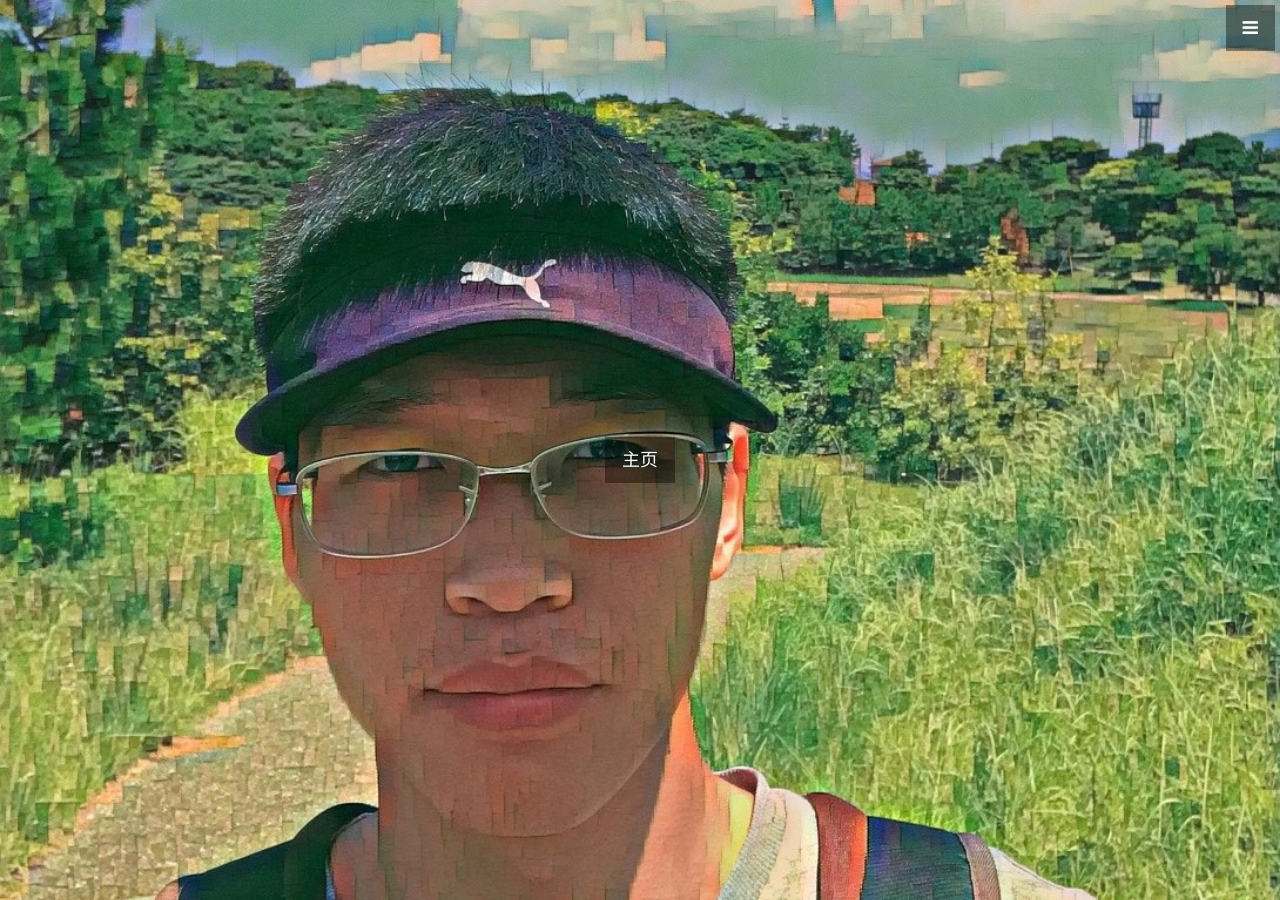
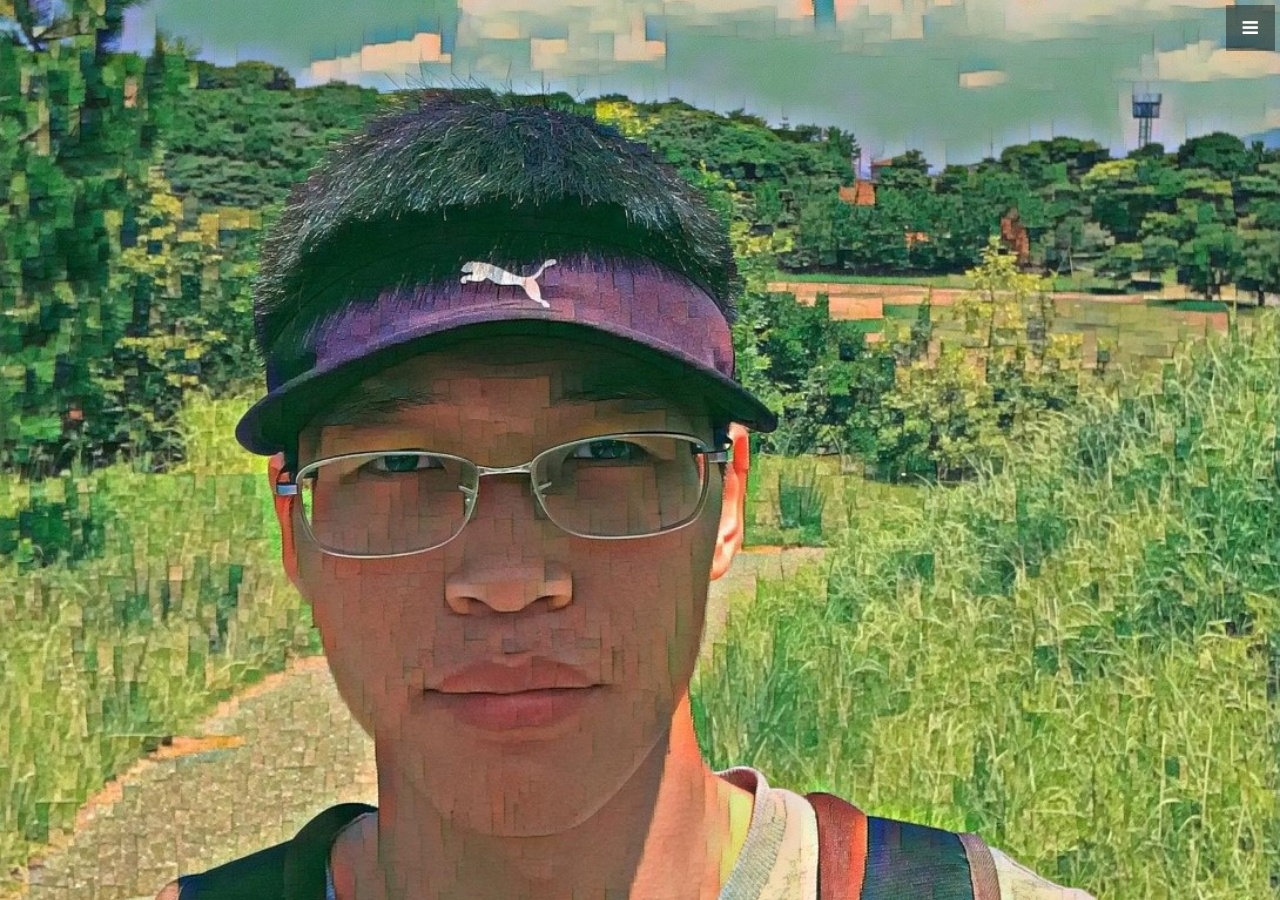
Before and after one commit to yz14/tm22, a Jekyll site: the page built from index.html, in a window 1280 px wide and 900 px high. Built offline with Jekyll 4.4.1, drawn with Linux system fonts in a browser that asks for light colours.

Commit message:
Update header.html

```diff
--- a/_includes/header.html
+++ b/_includes/header.html
@@ -3,6 +3,6 @@
 <!--     <h1>Start Bootstrap</h1>
     <h3>Free Bootstrap Themes &amp; Templates</h3> -->
     <br>
-    <a href="https://yz14.github.io" class="btn btn-dark btn-lg">主页</a>
+<!--     <a href="https://yz14.github.io" class="btn btn-dark btn-lg">主页</a> -->
   </div>
 </header>
```
